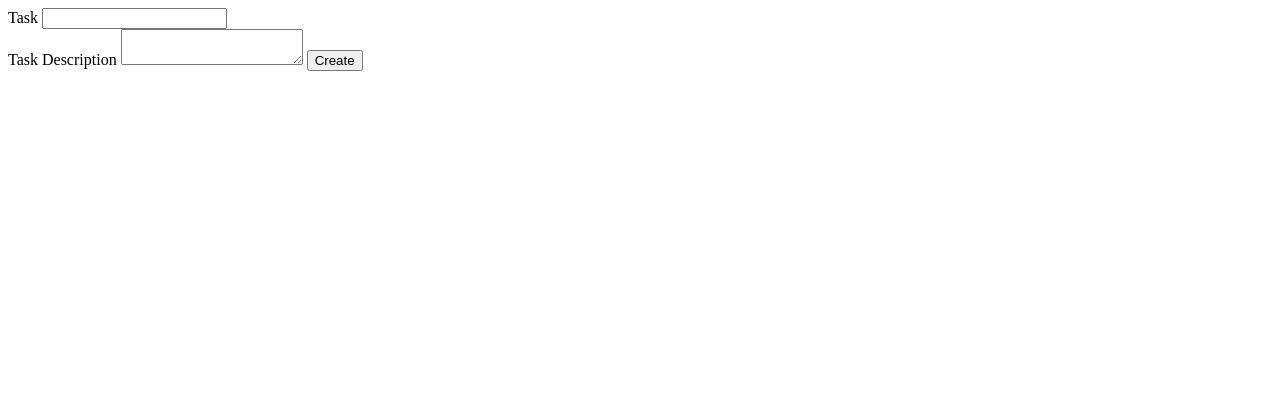
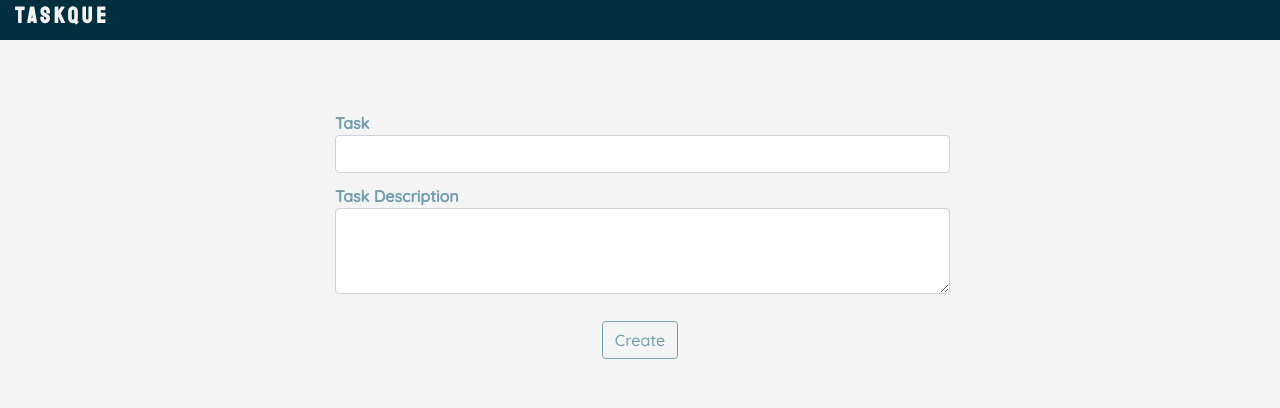
Before and after one commit to boydperez/Taskque, a Flask app: page /createtask in a window 1280 px wide. Shown: the top 408 px of the page. Run offline with Flask 2, Linux system fonts and the light colour scheme; some libraries are stand-ins or nearby versions.

Commit message:
final commit from new-ui

```diff
--- a/app.py
+++ b/app.py
@@ -12,17 +12,16 @@ class CreateTaskForm(FlaskForm):
     submit = SubmitField('')
 
 
-
 @app.route('/', methods=['POST', 'GET'])
 def home():
     tasks = request.cookies
     return render_template('index.html', tasks=tasks)
 
+
 @app.route('/createtask', methods=['POST', 'GET'])
 def createTask():
     form = CreateTaskForm()
     if form.validate_on_submit():
-        # global tasks
         task = request.form.get('title')
         task_description = request.form.get('content')
 
@@ -30,6 +29,7 @@ def createTask():
         res.set_cookie(task, task_description, max_age=60*60*24*365)
         return res
     return render_template('createtask.html', form=form)
+
 
 @app.route('/updatetask/<title>', methods=['POST', 'GET'])
 def updateTask(title):
--- a/templates/createtask.html
+++ b/templates/createtask.html
@@ -1,15 +1,24 @@
 {% extends 'layout.html' %}
 
 {% block content %}
-<div class="form-group">
+
+<div class="update-container">
+	<div class="update-section">
 		<form action="" method="POST">
 			{{ form.hidden_tag() }}
+			<div class="form-group update-title">
 				{{ form.title.label() }}
 				{{ form.title(class="form-control") }}
-			<br>
+			</div>
+			<div class="form-group update-content">
 				{{ form.content.label() }}
-			{{ form.content(class="form-control") }}
+				{{ form.content(class="form-control", rows="3") }}
+			</div>
+			<div class="form-group update-btn-container">
 				{{ form.submit(class="btn btn-primary", value="Create") }}
+			</div>
 		</form>
 	</div>
+</div>
+
 {% endblock %}
--- a/templates/layout.html
+++ b/templates/layout.html
@@ -1,12 +1,29 @@
 <!DOCTYPE html>
-<html lang="en">
+<html>
 <head>
-	<meta charset="UTF-8">
-	<title>Todo</title>
+	<title>Taskque</title>
+	<meta name="viewport" content="width=device-width, initial-scale=1.0">
+	<link href="https://cdn.jsdelivr.net/npm/bootstrap@5.0.0-beta1/dist/css/bootstrap.min.css" rel="stylesheet" integrity="sha384-giJF6kkoqNQ00vy+HMDP7azOuL0xtbfIcaT9wjKHr8RbDVddVHyTfAAsrekwKmP1" crossorigin="anonymous">
+
+	<link href="https://fonts.googleapis.com/css?family=Quicksand:300,500" rel="stylesheet">
+	<link rel="preconnect" href="https://fonts.gstatic.com">
+	<link href="https://fonts.googleapis.com/css2?family=Staatliches&display=swap" rel="stylesheet">
+
+	<link rel="stylesheet" type="text/css" href="{{ url_for('static', filename='styles.css') }}">
+	<link rel="stylesheet" type="text/css" href="{{ url_for('static', filename='mobile_style.css')}}">
 </head>
 <body>
-	<div></div>
-	{% block content %}
+	<div class="wrapper">
+		<div class="nav">
+			<a href="{{ url_for('home') }}"><span class="nav-brand">TASKQUE</span></a>
+		</div>
+		{% block content %}
+		{% endblock %}
+	</div>
+	{% block update %}
 	{% endblock %}
+
+	<script src="https://kit.fontawesome.com/2585a521e8.js" crossorigin="anonymous"></script>
+
 </body>
 </html>
```
Also changed, not shown: templates/index.html (+35 -12 lines), templates/updatetask.html (+12 -3 lines), 1 other file. Lines whose indentation alone changed are shown as unchanged.
